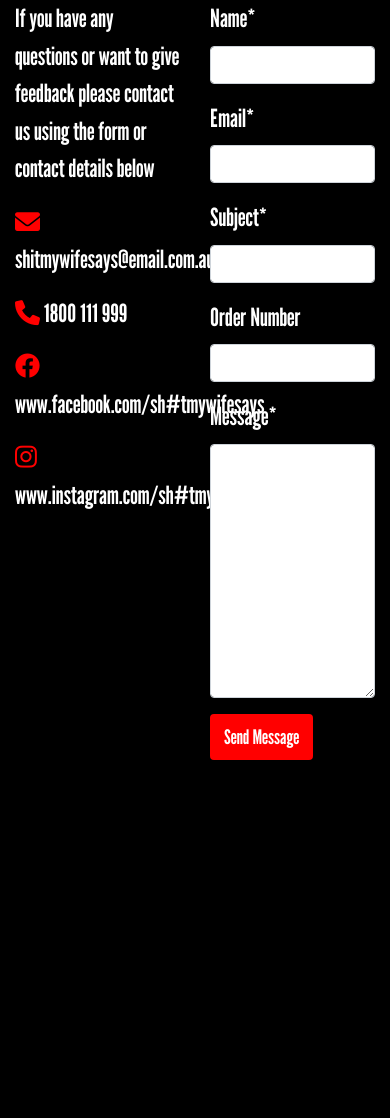
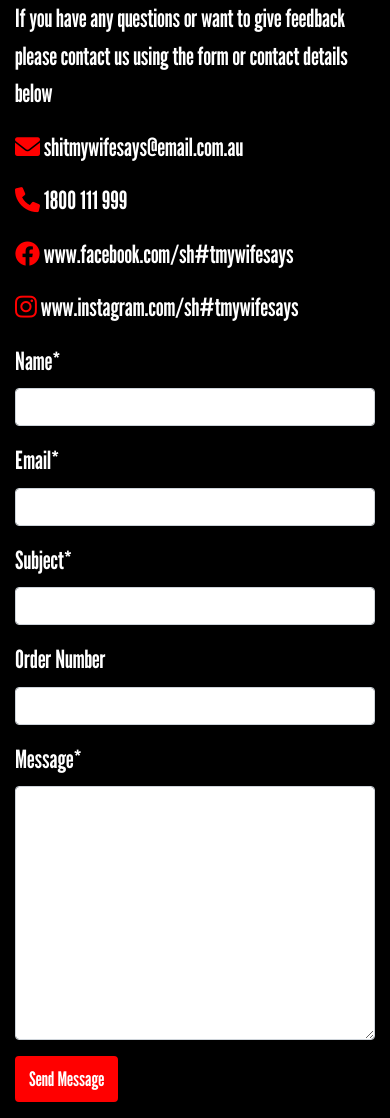
Before and after one commit to JackPflaum/StuffMyWifeSays, a Django app: page /contact/ in a window 390 px wide. Shown: the part 166-1284 px from the top of the page. Before the commit the page ends 926 px from the top, so only its background shows below. Run offline with Django 4.2, Linux system fonts and the light colour scheme; data that the repository does not hold is empty; some libraries are stand-ins or nearby versions.

Commit message:
made Contant page content fit 50/50 for full screen and fit one after the other on small screen

```diff
--- a/Stuff_My_Wife_Says/templates/contact.html
+++ b/Stuff_My_Wife_Says/templates/contact.html
@@ -8,14 +8,14 @@
         <h1>Contact Us</h1>
     </header>
     <div class='row mb-3'>
-        <div class='col-6'>
+        <div class='col-lg-6 col-md-12'>
             <p>If you have any questions or want to give feedback please contact us using the form or contact details below</p>
             <p><i class="fas fa-envelope"></i> shitmywifesays@email.com.au</p>
             <p><i class="fas fa-phone"></i> 1800 111 999</p>
             <p><i class="fab fa-facebook"></i> www.facebook.com/sh#tmywifesays</p>
             <p><i class="fab fa-instagram"></i> www.instagram.com/sh#tmywifesays</p>
         </div>
-        <div class='col-6'>
+        <div class='col-lg-6 col-md-12'>
             <form method="post">
                 {% csrf_token %}
                 {{ contact_form|crispy }}
```
